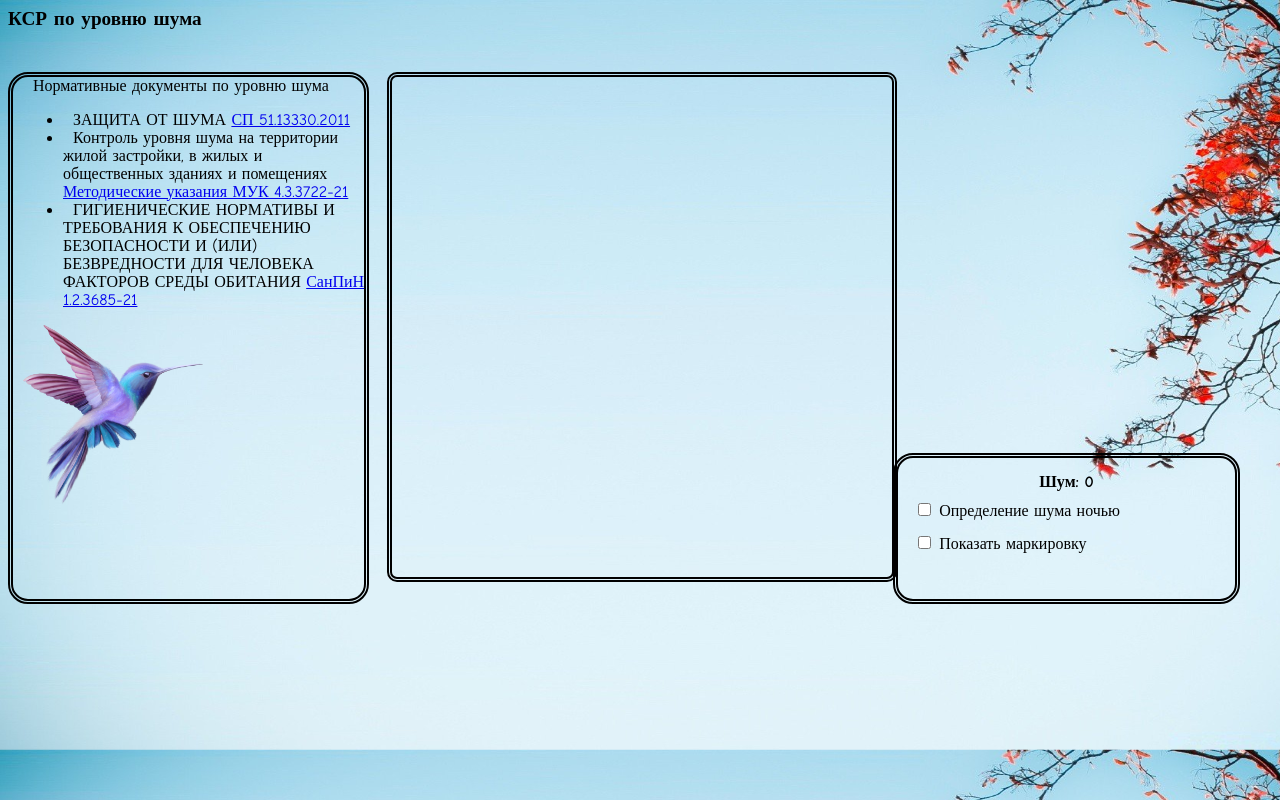
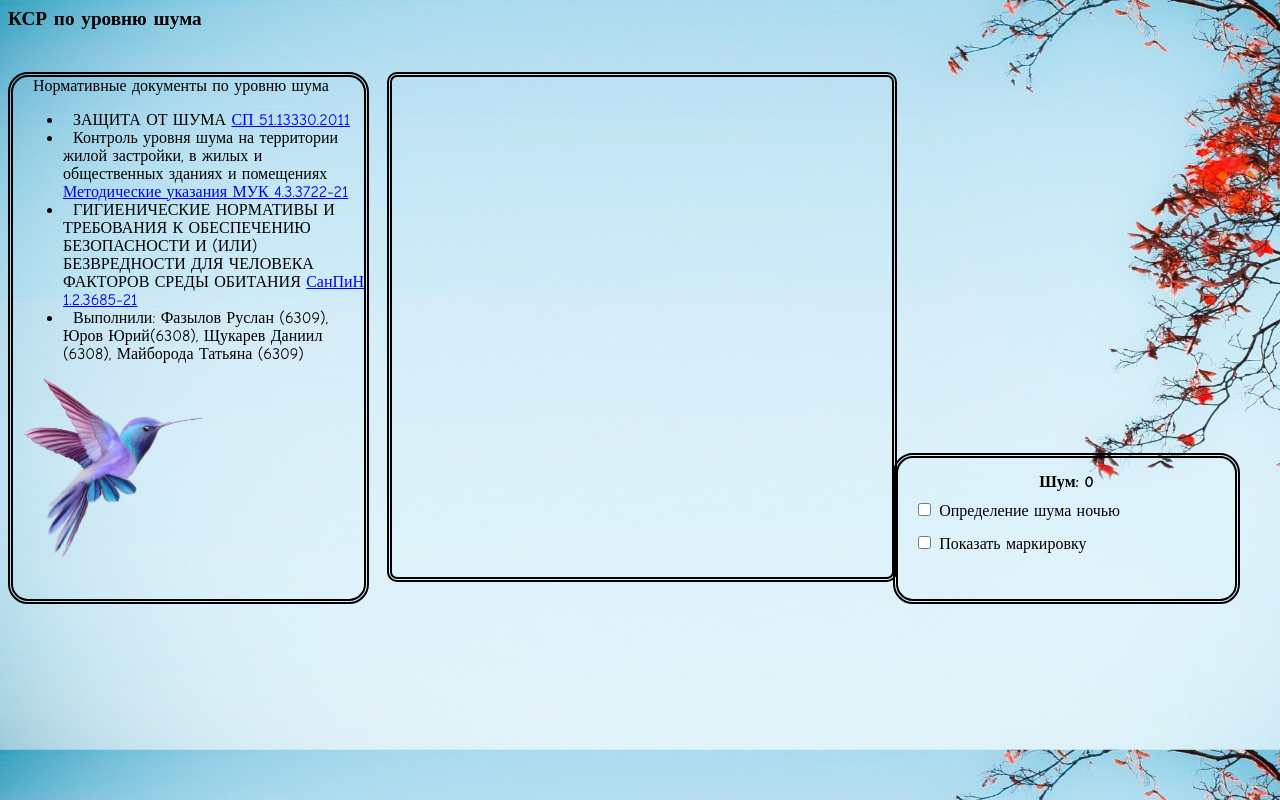
Before and after one commit to FNeiron/noise-map, a website built with Vite: page index.html in a window 1280 px wide. Built offline with nearby package versions, Linux system fonts and the light colour scheme.

Commit message:
added creators

```diff
--- a/index.html
+++ b/index.html
@@ -23,6 +23,8 @@
                 </li>
                 <li>ГИГИЕНИЧЕСКИЕ НОРМАТИВЫ И ТРЕБОВАНИЯ К ОБЕСПЕЧЕНИЮ БЕЗОПАСНОСТИ И (ИЛИ) БЕЗВРЕДНОСТИ ДЛЯ ЧЕЛОВЕКА ФАКТОРОВ СРЕДЫ ОБИТАНИЯ <a href = "https://fsvps.gov.ru/sites/default/files/npa-files/2021/01/28/sanpin1.2.3685-21.pdf">СанПиН 1.2.3685-21</a>
                 </li>
+                <li>Выполнили: Фазылов Руслан (6309), Юров Юрий(6308), Щукарев Даниил (6308), Майборода Татьяна (6309)
+                </li>
             </ul>
             <img src ="bird.png" width=" 180px" height=" 180px">
             </body>
```
